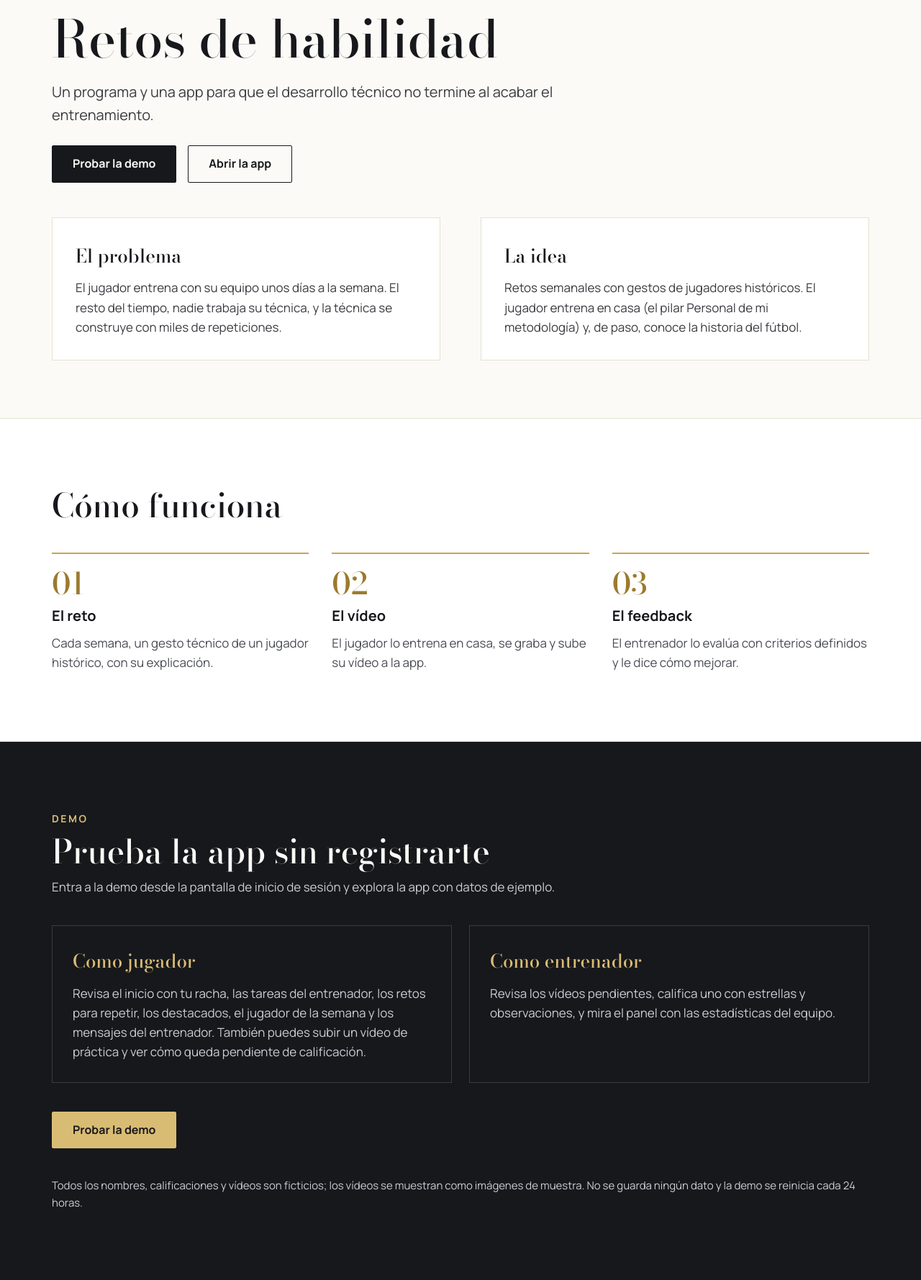
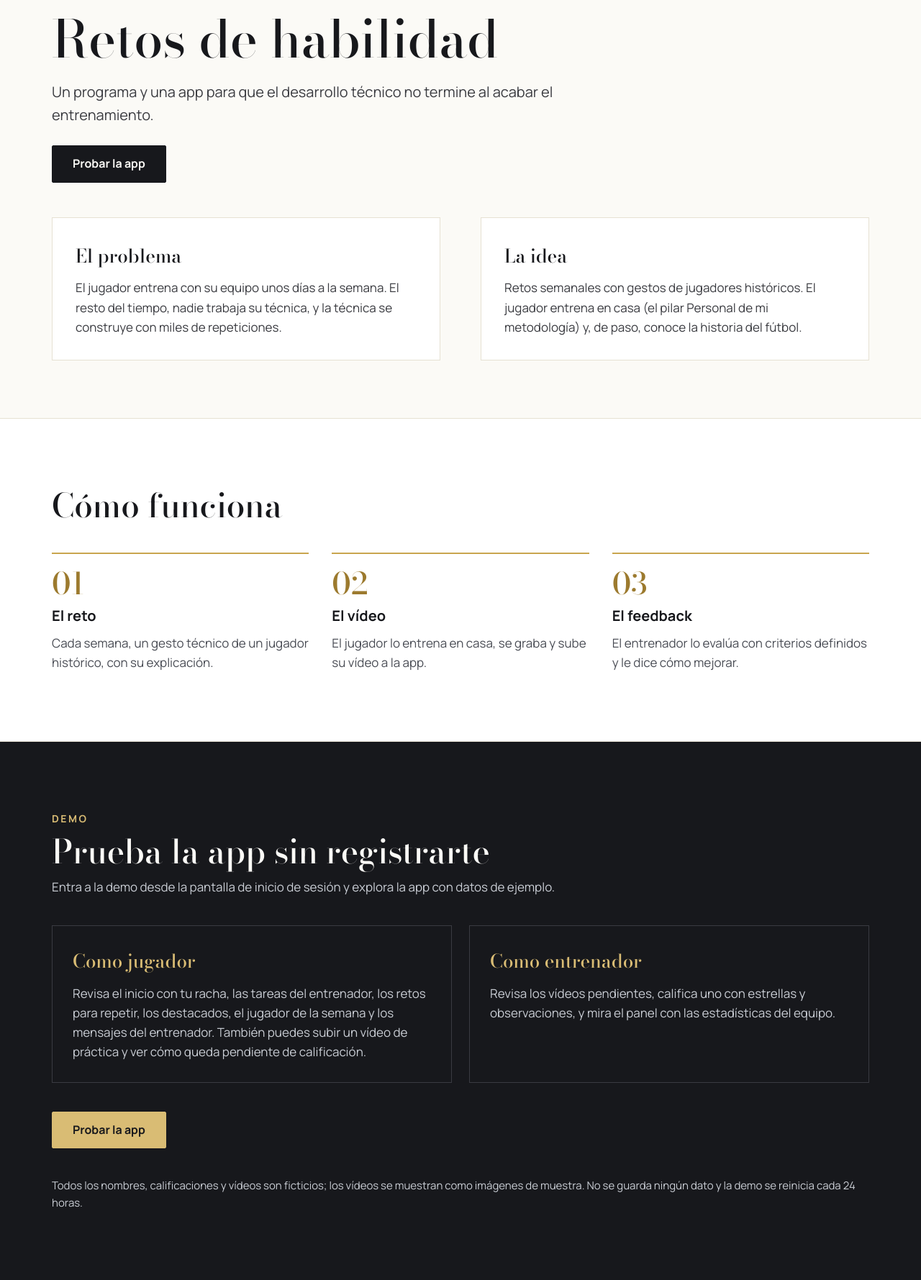
Before and after one commit to manumanusanroman-rgb/Manu, a FastAPI app: page /proyectos/retos-de-habilidad in a window 1280 px wide. Shown: the part 187-1966 px from the top of the page at 72% size. Run offline with FastAPI, Linux system fonts and the light colour scheme.

Commit message:
Retos: los botones llevan directo al inicio de sesión de la app
Co-Authored-By: Claude Opus 5.5 <noreply@anthropic.com>

```diff
--- a/content.py
+++ b/content.py
@@ -216,7 +216,7 @@ TEXT = {
                 ("Como entrenador", "Revisa los vídeos pendientes, califica uno con estrellas y observaciones, y mira el panel con las estadísticas del equipo."),
             ],
             "demo_note": "Todos los nombres, calificaciones y vídeos son ficticios; los vídeos se muestran como imágenes de muestra. No se guarda ningún dato y la demo se reinicia cada 24 horas.",
-            "demo_button": "Probar la demo",
+            "demo_button": "Probar la app",
         },
         "scouting": {
             "kicker": "Proyecto · Máster en Big Data Deportivo",
@@ -440,7 +440,7 @@ TEXT = {
                 ("As a coach", "Review pending videos, grade one with stars and notes, and check the dashboard with team stats."),
             ],
             "demo_note": "All names, grades, and videos are made up; demo videos appear as sample images. Nothing is saved, and the demo resets every 24 hours.",
-            "demo_button": "Try the demo",
+            "demo_button": "Try the app",
         },
         "scouting": {
             "kicker": "Project · Master's in Sports Big Data",
--- a/templates/retos.html
+++ b/templates/retos.html
@@ -7,8 +7,7 @@
   <h1 class="display">{{ r.title }}</h1>
   <p class="lead">{{ r.lead }}</p>
   <div class="hero-buttons">
-    <a class="btn btn-dark" href="#demo">{{ r.demo_button }}</a>
-    <a class="btn btn-line" href="{{ retos_app_url }}" rel="noopener" target="_blank">{{ r.app_button }}</a>
+    <a class="btn btn-dark" href="{{ retos_app_url }}" rel="noopener" target="_blank">{{ r.demo_button }}</a>
   </div>
 </section>
 
```
